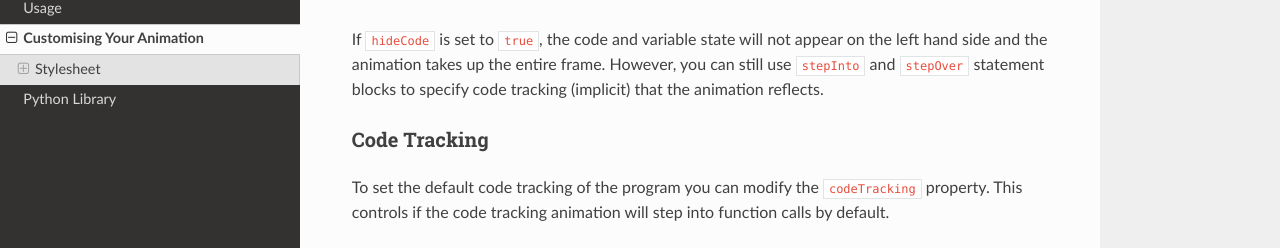
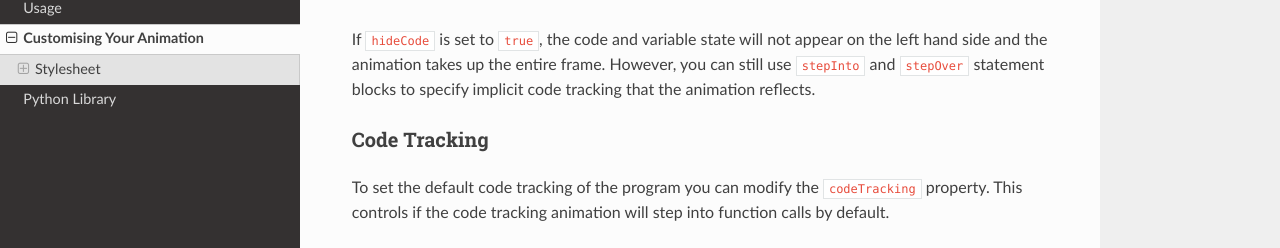
Before and after one commit to VAlgoLang/valgolang.github.io, a Sphinx documentation site: the page built from source/customisation.rst, in a window 1280 px wide and 900 px high, scrolled down 1185 px. Shown: the part 203-451 px from the top of the window. Built offline with Sphinx 7.4.7 and the Read the Docs theme 2.0.0, drawn with Linux system fonts in a browser that asks for light colours.

Commit message:
Changed wording

```diff
--- a/source/customisation.rst
+++ b/source/customisation.rst
@@ -58,7 +58,7 @@ The ``hideCode`` property controls if the the input program code and variable st
 
 The values accepted for this are ``true`` and ``false``, with a default value of ``false``. This default means that code and variable state will be rendered.
 
-If ``hideCode`` is set to ``true``, the code and variable state will not appear on the left hand side and the animation takes up the entire frame. However, you can still use ``stepInto`` and ``stepOver`` statement blocks to specify code tracking (implicit) that the animation reflects.
+If ``hideCode`` is set to ``true``, the code and variable state will not appear on the left hand side and the animation takes up the entire frame. However, you can still use ``stepInto`` and ``stepOver`` statement blocks to specify implicit code tracking that the animation reflects.
 
 Code Tracking
 ^^^^^^^^^^^^^^
```
